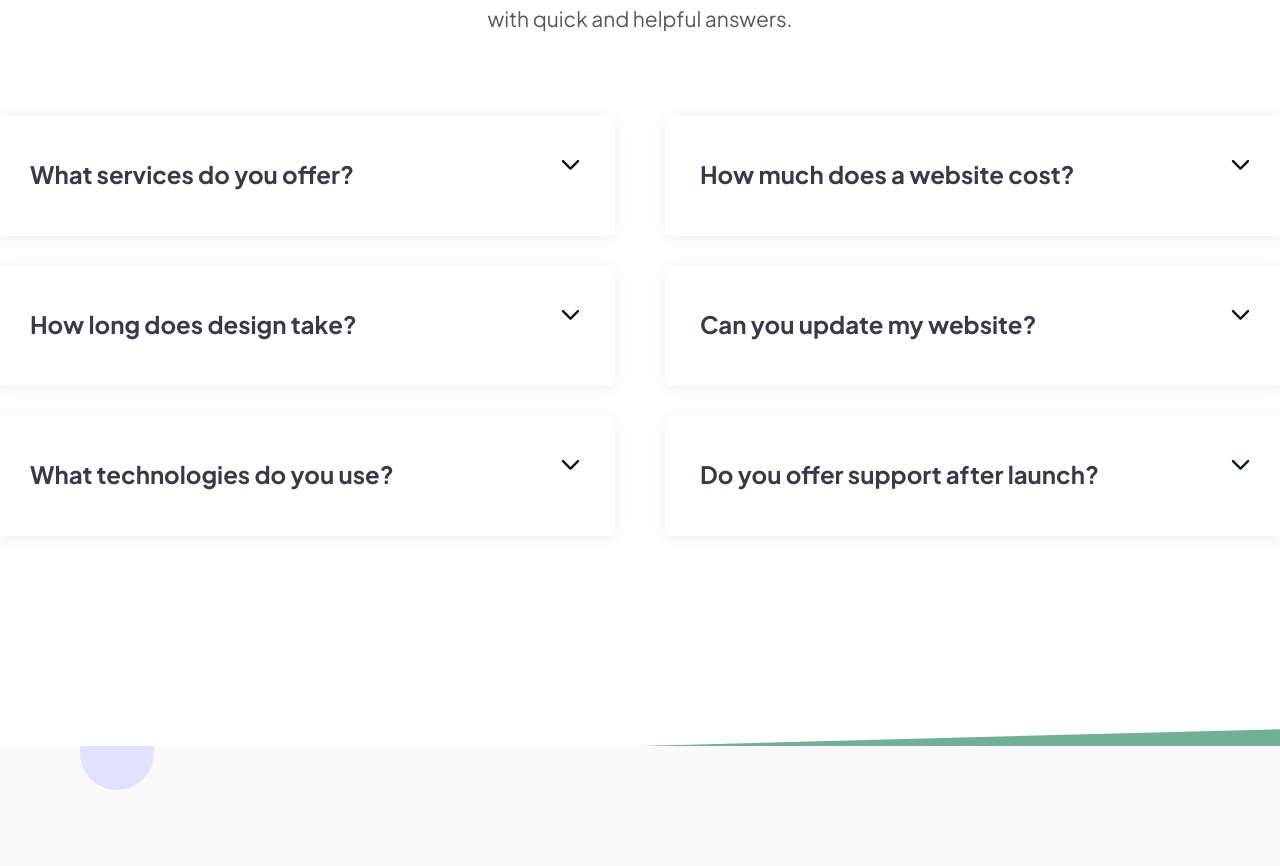
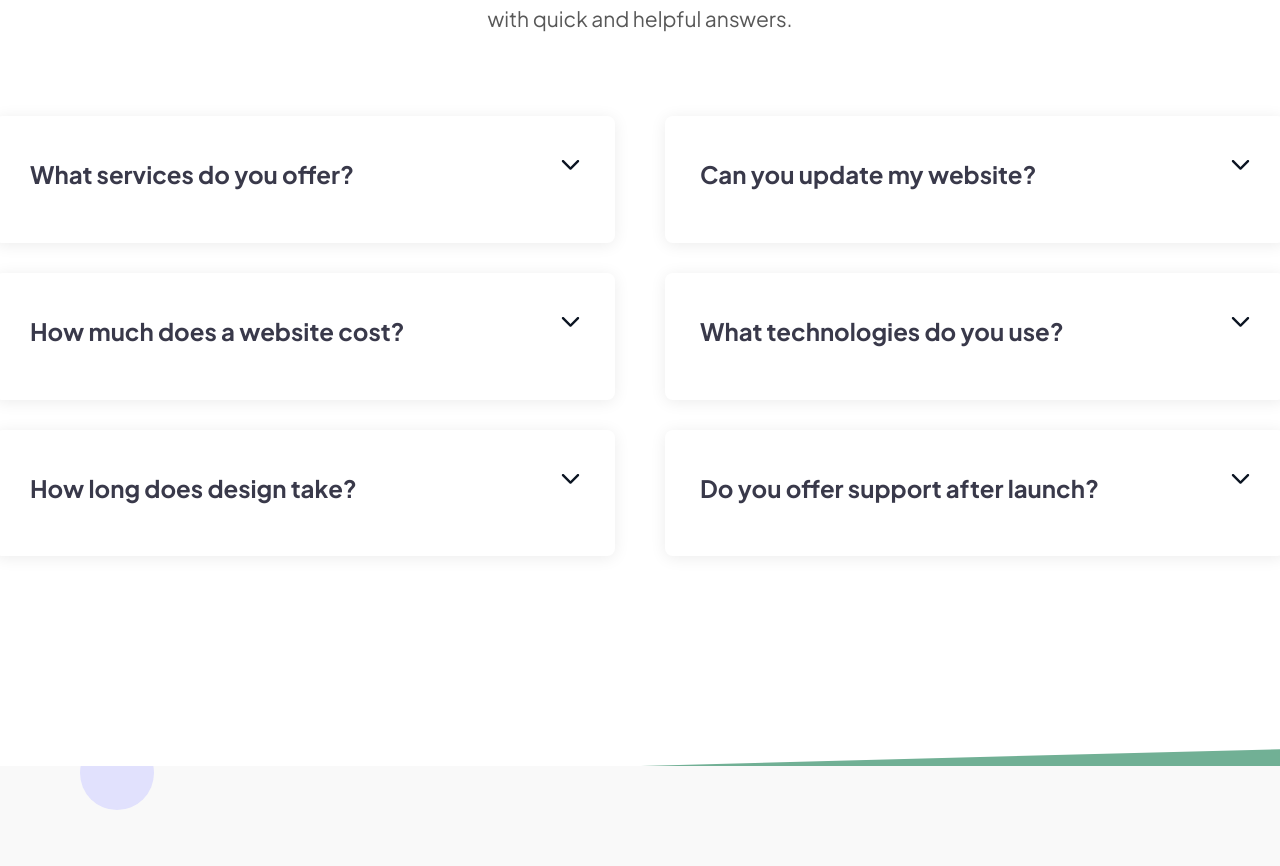
Before and after one commit to minnaingkoko/Neobyte-Design, a SvelteKit app: page /contact-me in a window 1280 px wide. Shown: the part 1550-2416 px from the top of the page. Built offline with nearby package versions, Linux system fonts and the light colour scheme.

Commit message:
new updates

```diff
--- /dev/null
+++ b/src/components/FAQItem.svelte
@@ -0,0 +1,29 @@
+<script>
+	export let question;
+	export let answer;
+    import arrow_down from '$lib/images/arrow-down.svg';
+
+	let isOpen = false;
+
+	function toggle() {
+		isOpen = !isOpen;
+	}
+</script>
+
+<!-- svelte-ignore a11y-click-events-have-key-events -->
+<!-- svelte-ignore a11y-no-static-element-interactions -->
+<div
+	class="w-[620px] h-[auto] rounded-[8px] cursor-pointer px-[35px] pt-[43px] pb-[28px] flex flex-col"
+	style="box-shadow: 0 2px 16px rgba(0, 0, 0, .08);"
+	on:click={toggle}
+>
+    <div class="flex flex-row justify-between mb-[25px]">
+        <h3 class="text-[24px] font-bold text-[#39394a]">{question}</h3>
+        <img class="w-[19px] h-[11px]" src={arrow_down} alt="" />
+    </div>
+    {#if isOpen}
+        <div class="text-[#585858] text-[21px] leading-[1.62] mb-[10px]">
+            {answer}
+        </div>
+    {/if}
+</div>
--- a/src/routes/(app)/contact-me/+page.svelte
+++ b/src/routes/(app)/contact-me/+page.svelte
@@ -4,7 +4,7 @@
 	import facebook_icon from '$lib/images/facebook-icon.svg';
 	import linkedin_icon from '$lib/images/linkedin-icon.svg';
 	import viber_icon from '$lib/images/viber-icon.svg';
-	import arrow_down from '$lib/images/arrow-down.svg';
+	import FaqItem from '../../../components/FAQItem.svelte';
 
 	let firstName = '';
 	let lastName = '';
@@ -47,50 +47,61 @@
 				<form class="flex flex-col py-[77px] px-[60px] gap-[20px]" on:submit={handleSubmit}>
 					<div class="flex flex-row gap-[20px]">
 						<input
-							class="pl-[20px] w-[300px] h-[65px] rounded-[8px] bg-[#fcfcfc] text-[#646465] border-solid border-[1px] border-[#eaecef]"
+							class="focus:border-[#71b095] focus:outline-none transition duration-300 pl-[20px] w-[300px] h-[65px] rounded-[8px] bg-[#fcfcfc] text-[#646465] border-solid border-[1px] border-[#eaecef]"
 							type="text"
 							placeholder="First Name"
-              bind:value={firstName}
+							bind:value={firstName}
 						/>
 						<input
-							class="pl-[20px] w-[300px] h-[65px] rounded-[8px] bg-[#fcfcfc] text-[#646465] border-solid border-[1px] border-[#eaecef]"
+							class="focus:border-[#71b095] focus:outline-none transition duration-300 pl-[20px] w-[300px] h-[65px] rounded-[8px] bg-[#fcfcfc] text-[#646465] border-solid border-[1px] border-[#eaecef]"
 							type="text"
 							placeholder="Last Name"
-              bind:value={lastName}
+							bind:value={lastName}
 						/>
 					</div>
 					<div class="flex flex-row gap-[20px]">
 						<input
-							class="pl-[20px] w-[300px] h-[65px] rounded-[8px] bg-[#fcfcfc] text-[#646465] border-solid border-[1px] border-[#eaecef]"
+							class="focus:border-[#71b095] focus:outline-none transition duration-300 pl-[20px] w-[300px] h-[65px] rounded-[8px] bg-[#fcfcfc] text-[#646465] border-solid border-[1px] border-[#eaecef]"
 							type="email"
 							placeholder="Email"
 							bind:value={email}
 						/>
 						<input
-							class="pl-[20px] w-[300px] h-[65px] rounded-[8px] bg-[#fcfcfc] text-[#646465] border-solid border-[1px] border-[#eaecef]"
+							class="focus:border-[#71b095] focus:outline-none transition duration-300 pl-[20px] w-[300px] h-[65px] rounded-[8px] bg-[#fcfcfc] text-[#646465] border-solid border-[1px] border-[#eaecef]"
 							type="text"
 							placeholder="Subject"
 							bind:value={subject}
 						/>
 					</div>
 					<textarea
-						class="pl-[20px] pt-[20px] w-[620px] h-[256px] rounded-[8px] bg-[#fcfcfc] text-[#646465] border-solid border-[1px] border-[#eaecef]"
+						class="focus:border-[#71b095] focus:outline-none transition duration-300 pl-[20px] pt-[20px] w-[620px] h-[256px] rounded-[8px] bg-[#fcfcfc] text-[#646465] border-solid border-[1px] border-[#eaecef]"
 						placeholder="Your Message"
 						bind:value={message}
 					></textarea>
 					<button
-						class="w-[174px] h-[65px] bg-[#0c1523] text-[#fff] rounded-[10px] leading-[1.4] font-bold text-[18px] flex justify-center items-center mt-[40px]" type="submit"
-						>Send Message</button
+						class="w-[174px] h-[65px] bg-[#0c1523] text-[#fff] rounded-[10px] leading-[1.4] font-bold text-[18px] flex justify-center items-center mt-[40px]"
+						type="submit">Send Message</button
 					>
 				</form>
 			</div>
-			<div class="w-[550px] h-[100%] bg-[#0c1523] text-white rounded-tr-[10px] rounded-br-[10px] px-[60px] pt-[85px] pb-[100px]">
+			<div
+				class="w-[550px] h-[100%] bg-[#0c1523] text-white rounded-tr-[10px] rounded-br-[10px] px-[60px] pt-[85px] pb-[100px]"
+			>
 				<h2 class="mb-[20px] text-[32px] font-semibold">Contact Details</h2>
-				<p class="text-[21px] leading-[1.62] mb-[45px]"><b>Neobyte Design</b> offers multiple ways to connect with us. Reach out through the following contact information for any inquiries or assistance:</p>
+				<p class="text-[21px] leading-[1.62] mb-[45px]">
+					<b>Neobyte Design</b> offers multiple ways to connect with us. Reach out through the following
+					contact information for any inquiries or assistance:
+				</p>
 				<h4 class="mb-[20px]">Phone Number</h4>
-				<a class="text-[#fff] opacity-[0.7] hover:opacity-[1] transition duration-300" href="tel:+959459170740">+959459170740</a>
+				<a
+					class="text-[#fff] opacity-[0.7] hover:opacity-[1] transition duration-300"
+					href="tel:+959459170740">+959459170740</a
+				>
 				<h4 class="mb-[20px] mt-[45px]">Email</h4>
-				<a class="text-[#fff] opacity-[0.7] hover:opacity-[1] transition duration-300" href="mailto:neobytedesign@gmail.com">neobytedesign@gmail.com</a>
+				<a
+					class="text-[#fff] opacity-[0.7] hover:opacity-[1] transition duration-300"
+					href="mailto:neobytedesign@gmail.com">neobytedesign@gmail.com</a
+				>
 				<div class="flex flex-row gap-[10px] mt-[70px]">
 					<a
 						target="_blank"
@@ -124,36 +135,44 @@
 		Welcome to our Frequently Asked Questions (FAQ) section! Here, we have compiled a list of
 		commonly asked questions to provide you with quick and helpful answers.
 	</p>
-	<div class="flex flex-col gap-[30px] mt-[80px]">
-		<div class="flex flex-row gap-[50px]">
-			<div class="w-[620px] h-[120px] rounded-[8px] cursor-pointer px-[35px] pt-[43px] pb-[53px] flex flex-row justify-between" style="box-shadow: 0 2px 16px rgba(0, 0, 0, .08);">
-				<h3 class="text-[24px] font-bold text-[#39394a]">What services do you offer?</h3>
-				<img class="w-[19px] h-[11px]" src={arrow_down} alt="">
-			</div>
-			<div class="w-[620px] h-[120px] rounded-[8px] cursor-pointer px-[35px] pt-[43px] pb-[53px] flex flex-row justify-between" style="box-shadow: 0 2px 16px rgba(0, 0, 0, .08);">
-				<h3 class="text-[24px] font-bold text-[#39394a]">How much does a website cost?</h3>
-				<img class="w-[19px] h-[11px]" src={arrow_down} alt="">
-			</div>
+	<div class="flex flex-row gap-[50px] mt-[80px]">
+		<div class="flex flex-col gap-[30px]">
+			<FaqItem
+				question="What services do you offer?"
+				answer="Neobyte Design specializes in custom websites, offering design, development, maintenance, and SEO. I also provide e-commerce solutions, branding, and digital marketing strategies to boost your online presence."
+			/>
+
+			<FaqItem
+				question="How much does a website cost?"
+				answer="My pricing varies based on the complexity and scope of each project. I offer flexible packages tailored to meet the unique needs of every client. Contact me for a detailed quote customized to your specific requirements."
+			/>
+
+			<FaqItem
+				question="How long does design take?"
+				answer="The timeline for a website design project varies depending on the project's size and
+			complexity. On average, a standard website can take 4-6 weeks from initial consultation to
+			launch. I'll provide a more accurate timeline after discussing your project's details."
+			/>
 		</div>
-		<div class="flex flex-row gap-[50px]">
-			<div class="w-[620px] h-[120px] rounded-[8px] cursor-pointer px-[35px] pt-[43px] pb-[53px] flex flex-row justify-between" style="box-shadow: 0 2px 16px rgba(0, 0, 0, .08);">
-				<h3 class="text-[24px] font-bold text-[#39394a]">How long does design take?</h3>
-				<img class="w-[19px] h-[11px]" src={arrow_down} alt="">
-			</div>
-			<div class="w-[620px] h-[120px] rounded-[8px] cursor-pointer px-[35px] pt-[43px] pb-[53px] flex flex-row justify-between" style="box-shadow: 0 2px 16px rgba(0, 0, 0, .08);">
-				<h3 class="text-[24px] font-bold text-[#39394a]">Can you update my website?</h3>
-				<img class="w-[19px] h-[11px]" src={arrow_down} alt="">
-			</div>
-		</div>
-		<div class="flex flex-row gap-[50px]">
-			<div class="w-[620px] h-[120px] rounded-[8px] cursor-pointer px-[35px] pt-[43px] pb-[53px] flex flex-row justify-between" style="box-shadow: 0 2px 16px rgba(0, 0, 0, .08);">
-				<h3 class="text-[24px] font-bold text-[#39394a]">What technologies do you use?</h3>
-				<img class="w-[19px] h-[11px]" src={arrow_down} alt="">
-			</div>
-			<div class="w-[620px] h-[120px] rounded-[8px] cursor-pointer px-[35px] pt-[43px] pb-[53px] flex flex-row justify-between" style="box-shadow: 0 2px 16px rgba(0, 0, 0, .08);">
-				<h3 class="text-[24px] font-bold text-[#39394a]">Do you offer support after launch?</h3>
-				<img class="w-[19px] h-[11px]" src={arrow_down} alt="">
-			</div>
+		<div class="flex flex-col gap-[30px]">
+			<FaqItem
+				question="Can you update my website?"
+				answer="Whether you need a complete redesign or just updates, Neobyte Design can transform your website to better reflect your brand, enhance functionality, and meet the latest design standards, ensuring a modern online presence."
+			/>
+
+			<FaqItem
+				question="What technologies do you use?"
+				answer="I utilize a variety of platforms and technologies, including SvelteKit for frontend
+			development, Node.js for backend, and open-source solutions tailored to your project's
+			needs. My goal is to deliver a high-performing, scalable website."
+			/>
+
+			<FaqItem
+				question="Do you offer support after launch?"
+				answer="Absolutely! Neobyte Design provides ongoing support and maintenance services to ensure
+			your website runs smoothly. I offer different maintenance packages to suit your needs,
+			including updates, backups, and performance monitoring."
+			/>
 		</div>
 	</div>
 </div>
```
